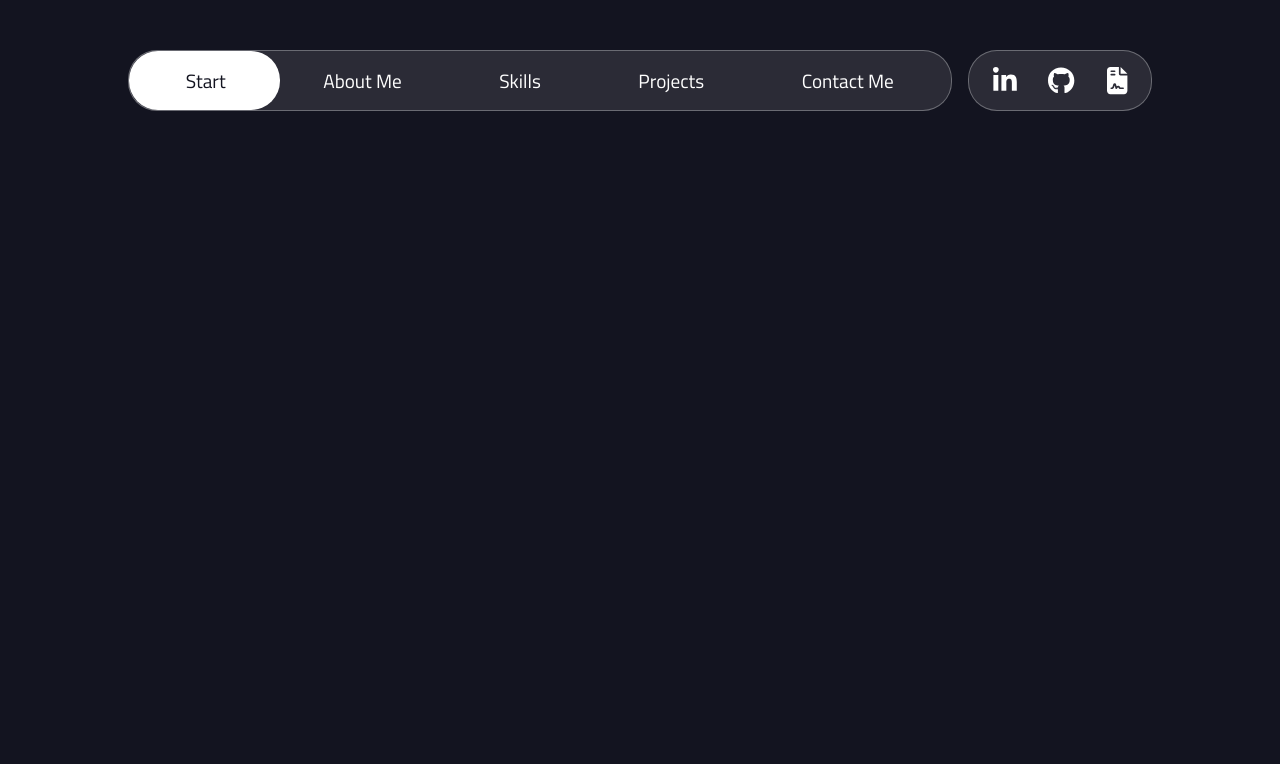
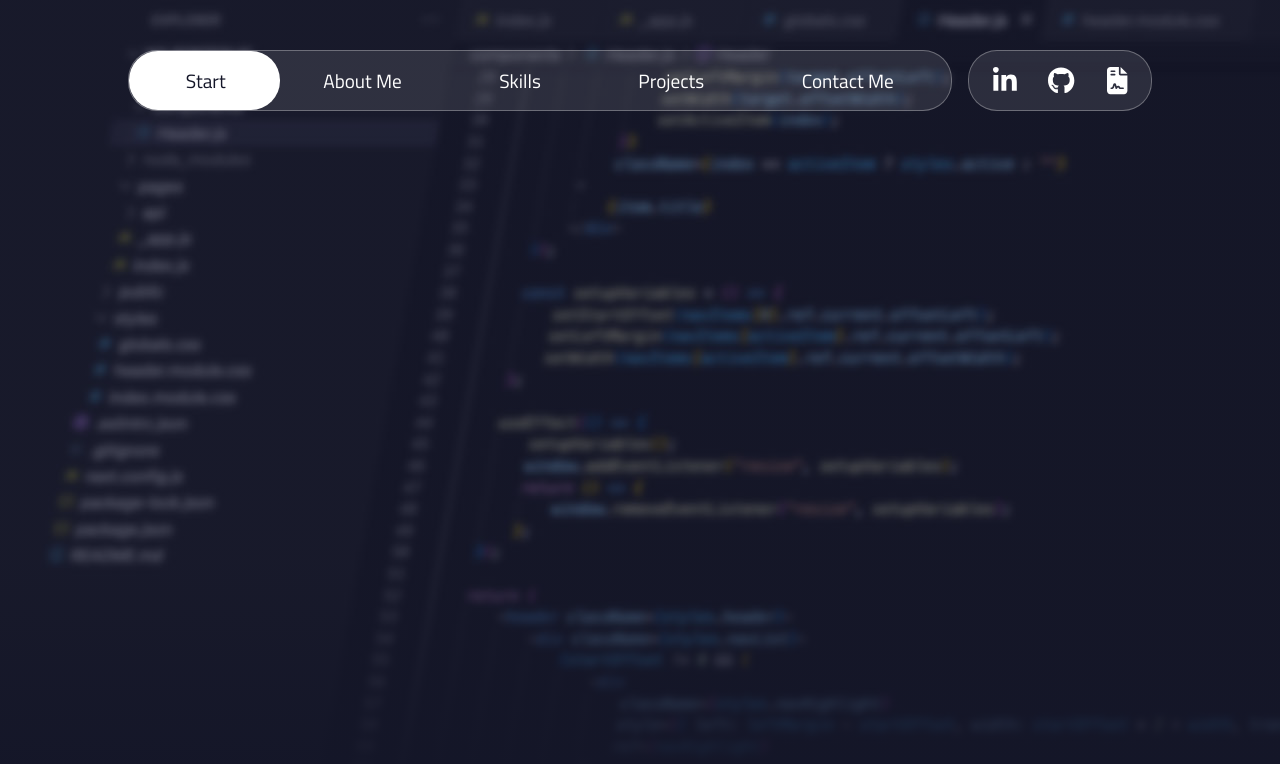
Before and after one commit to JonathanVarild/my-portfolio, a Next.js app: page / in a window 1280 px wide. Shown: the top 764 px of the page. Built offline with nearby package versions, Linux system fonts and the light colour scheme.

Commit message:
Added Start Section and background

```diff
--- /dev/null
+++ b/components/StartSection.js
@@ -0,0 +1,13 @@
+import styles from "../styles/startsection.module.css";
+
+function StartSection() {
+	return (
+		<>
+			<div className={styles.sectionBackground} />
+			<section id={styles.startSection}></section>
+
+		</>
+	);
+}
+
+export default StartSection;
--- a/pages/index.js
+++ b/pages/index.js
@@ -1,7 +1,6 @@
 import Head from "next/head";
-import Image from "next/image";
 import Header from "../components/Header";
-import styles from "../styles/index.module.css";
+import StartSection from "../components/StartSection";
 
 export default function Home() {
 	return (
@@ -11,6 +10,7 @@ export default function Home() {
 				<meta name="description" content="A web page that summarizes my skills and previous projects." />
 			</Head>
 			<Header />
+			<StartSection />
 		</>
 	);
 }
--- a/styles/globals.css
+++ b/styles/globals.css
@@ -7,7 +7,8 @@
 }
 
 :root {
-    --background-purple: #131420;
+    --background-purple: #141628;
+    --transparent-purple: #0d102f8c;
 	--background-white: #ffffff1a;
 	--outline-white: #ffffff4d;
 	--hover-gray: #d9d9d9;
@@ -15,9 +16,16 @@
 
 body {
 	background-color: var(--background-purple);
-    margin-block: 50px;
-	margin-inline: auto;
-	width: min(80%, 1200px);
 	color: white;
 	font-family: "Titillium Web", sans-serif;
 }
+
+#__next {
+	display: flex;
+	align-items: center;
+	flex-direction: column;
+}
+
+section {
+	width: min(80%, 1200px);
+}
--- a/styles/header.module.css
+++ b/styles/header.module.css
@@ -1,6 +1,9 @@
 .header {
 	display: flex;
 	gap: 1rem;
+	position: fixed;
+	width: min(80%, 1200px);
+	margin-top: 50px;
 }
 
 .header > div {
--- /dev/null
+++ b/styles/startsection.module.css
@@ -0,0 +1,20 @@
+#startSection {
+	height: 100vh;
+}
+
+.sectionBackground {
+    position: absolute;
+    left: 0;
+    width: 100%;
+    height: 100vh;
+    z-index: -100;
+    background: url("/codetest_background.jpg");
+}
+
+.sectionBackground::after {
+    display: block;
+    content: "";
+    width: 100%;
+    height: 100%;
+    background: linear-gradient(180deg, var(--transparent-purple) 0%, var(--transparent-purple) 70%, var(--background-purple) 100%);
+}
```
Also changed, not shown: public/codetest_background.jpg (added).
